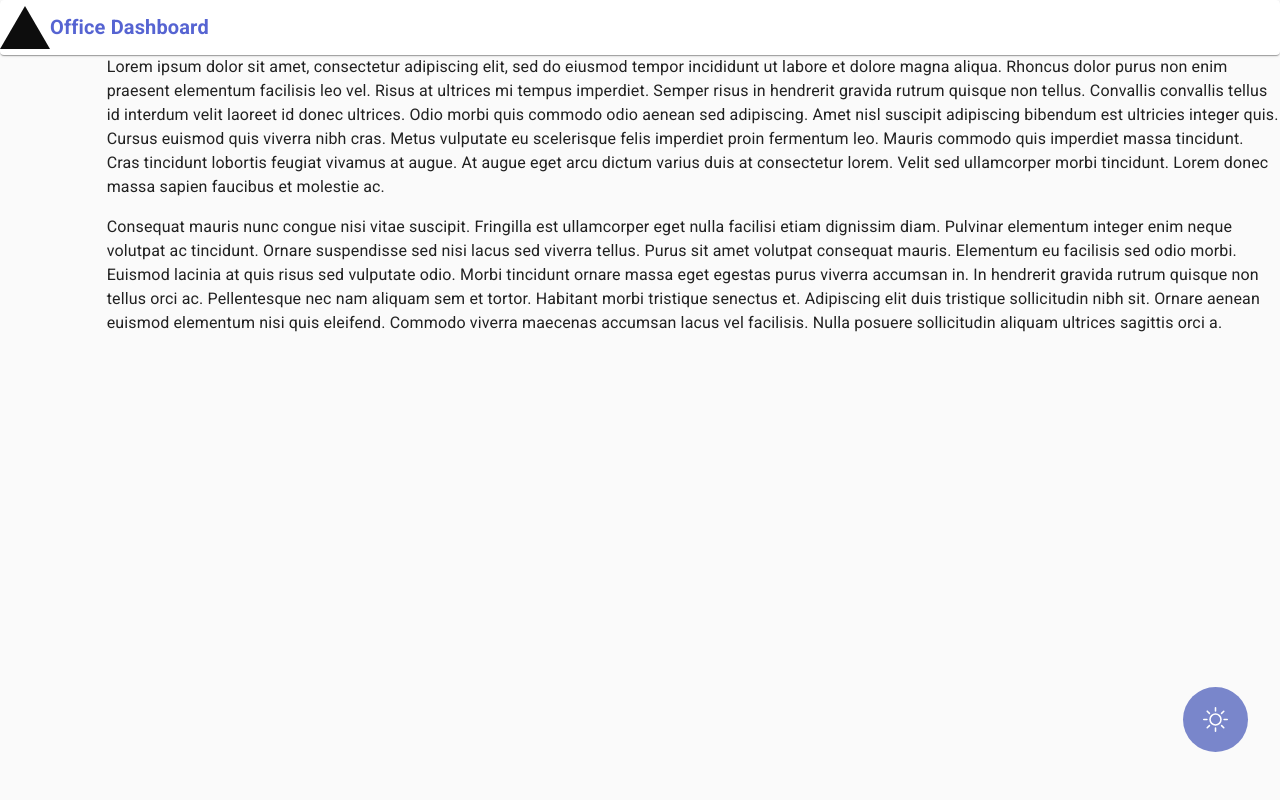
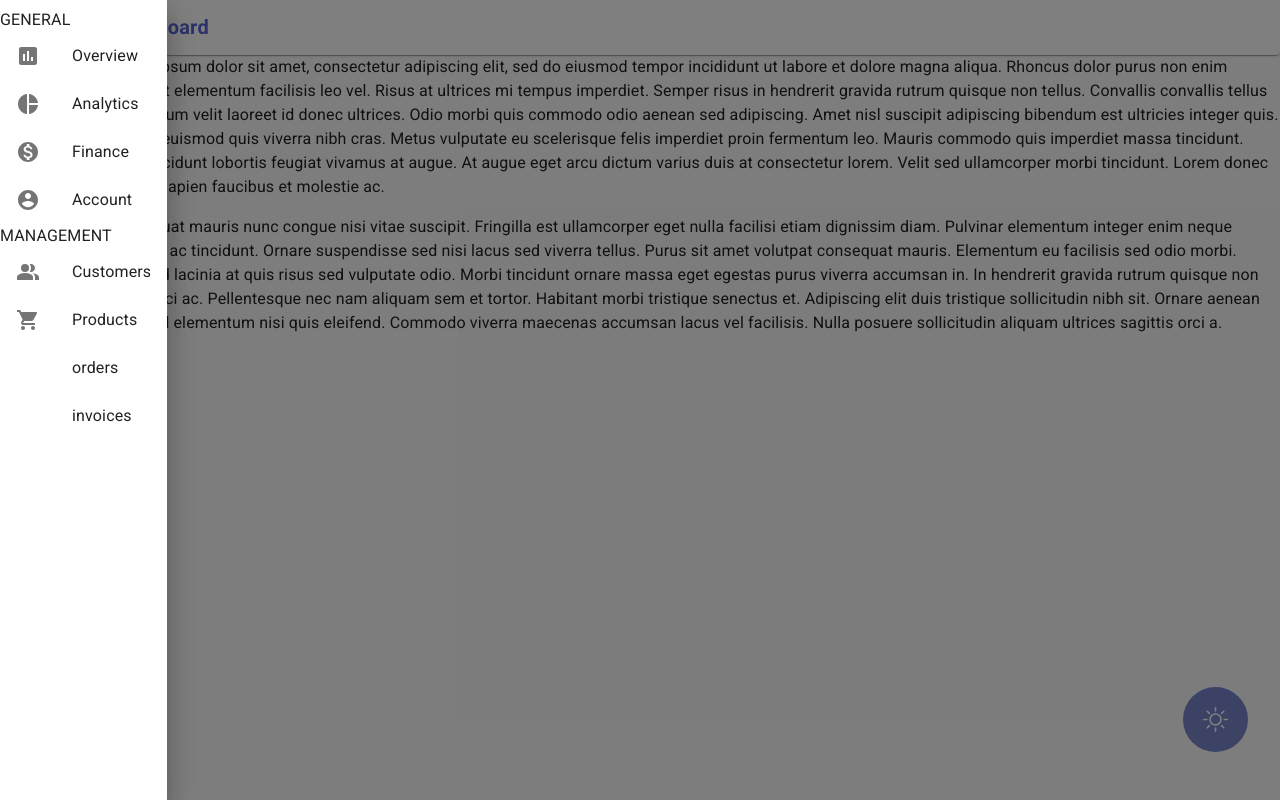
Before and after one commit to BisiDavi/dashboard, a Next.js app: page / in a window 1280 px wide. Built offline with nearby package versions, Linux system fonts and the light colour scheme.

Commit message:
recharts added

```diff
--- a/components/MenuIcons.tsx
+++ b/components/MenuIcons.tsx
@@ -1,6 +1,11 @@
 import AssessmentIcon from "@material-ui/icons/Assessment";
 import PieChartIcon from "@material-ui/icons/PieChart";
 import MonetizationOnIcon from "@material-ui/icons/MonetizationOn";
+import AccountCircleIcon from "@material-ui/icons/AccountCircle";
+import PeopleAltIcon from "@material-ui/icons/PeopleAlt";
+import ShoppingCartIcon from "@material-ui/icons/ShoppingCart";
+import LoopIcon from "@material-ui/icons/Loop";
+import NoteAddIcon from "@material-ui/icons/NoteAdd";
 
 export default function menuIcons(icons) {
   switch (icons) {
@@ -14,14 +19,19 @@ export default function menuIcons(icons) {
       return <MonetizationOnIcon />;
     }
     case "account": {
+      return <AccountCircleIcon />;
     }
     case "customers": {
+      return <PeopleAltIcon />;
     }
     case "products": {
+      return <ShoppingCartIcon />;
     }
     case "orders": {
+      <LoopIcon />;
     }
     case "invoices": {
+      <NoteAddIcon />;
     }
     default:
       return null;
--- a/components/Sidebar.tsx
+++ b/components/Sidebar.tsx
@@ -10,22 +10,18 @@ import {
   ListItemIcon,
   Typography,
 } from "@material-ui/core";
-import InboxIcon from "@material-ui/icons/MoveToInbox";
-import MailIcon from "@material-ui/icons/Mail";
 import menus from "@json/menu.json";
+import menuIcons from "./MenuIcons";
 
 const useStyles = makeStyles({
   list: {
-    width: 250,
-  },
-  fullList: {
-    width: "auto",
+    width: "100%",
   },
 });
 
 export default function Sidebar() {
   const classes = useStyles();
-  const [showDrawer, setShowDrawer] = useState(false);
+  const [showDrawer, setShowDrawer] = useState(true);
 
   const toggleDrawer = (event: React.KeyboardEvent | React.MouseEvent) => {
     if (
@@ -50,34 +46,16 @@ export default function Sidebar() {
       <List>
         {menus.map(({ category, menu }) => (
           <div key={category}>
-            <Typography component="h4">{category}</Typography>
+            <Typography component="h3">{category}</Typography>
             {menu.map((item) => (
               <Link href={item.link} key={item} passHref>
                 <ListItem button>
+                  <ListItemIcon>{menuIcons(item.icon)}</ListItemIcon>
                   <ListItemText primary={item.name} />
                 </ListItem>
               </Link>
             ))}
           </div>
-        ))}
-        {["Inbox", "Starred", "Send email", "Drafts"].map((text, index) => (
-          <ListItem button key={text}>
-            <ListItemIcon>
-              {index % 2 === 0 ? <InboxIcon /> : <MailIcon />}
-            </ListItemIcon>
-            <ListItemText primary={text} />
-          </ListItem>
-        ))}
-      </List>
-      <Divider />
-      <List>
-        {["All mail", "Trash", "Spam"].map((text, index) => (
-          <ListItem button key={text}>
-            <ListItemIcon>
-              {index % 2 === 0 ? <InboxIcon /> : <MailIcon />}
-            </ListItemIcon>
-            <ListItemText primary={text} />
-          </ListItem>
         ))}
       </List>
     </div>
@@ -85,8 +63,8 @@ export default function Sidebar() {
 
   return (
     <SwipeableDrawer
-      anchor="right"
-      open={showDrawer}
+      anchor="left"
+      open={true}
       onClose={toggleDrawer}
       onOpen={toggleDrawer}
     >
--- a/layouts/Pagelayout.tsx
+++ b/layouts/Pagelayout.tsx
@@ -8,12 +8,6 @@ export default function Pagelayout({ children }: PropsWithChildren<{}>) {
   const classes = pagelayoutStyle();
   const theme = useTheme();
   const [open, setOpen] = useState(true);
-
-  const handleDrawerOpen = () => {
-    setOpen(true);
-  };
-
-  console.log("theme", theme.breakpoints.up("lg"));
 
   return (
     <Grid container className={classes.root}>
--- a/package.json
+++ b/package.json
@@ -20,6 +20,7 @@
     "react-dom": "17.0.2",
     "react-icons": "^4.2.0",
     "react-redux": "^7.2.4",
+    "recharts": "^2.1.2",
     "redux": "^4.1.1",
     "redux-devtools-extension": "^2.13.9",
     "redux-thunk": "^2.3.0",
```
Also changed, not shown: 1 other file (tests, documents, lock files or other folders).
